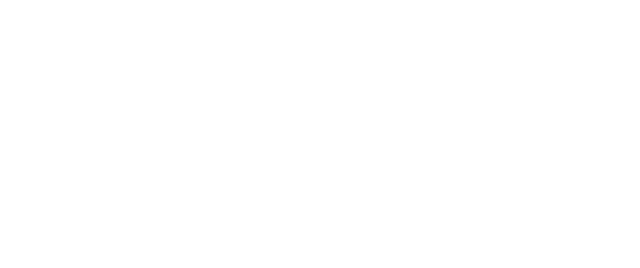
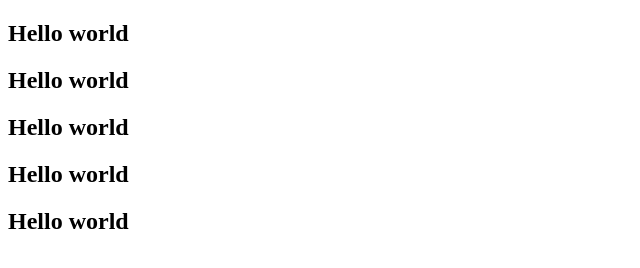
Before and after one commit to kadekriyan/amcc-belajar-git, a plain HTML site: page index.html in a window 1280 px wide. Shown: the whole page, without its empty margins (0-640 px from the left). Drawn offline with Linux system fonts and the light colour scheme.

Commit message:
feat: duplicate hello world

```diff
--- a/index.html
+++ b/index.html
@@ -6,6 +6,10 @@
     <title>Document</title>
 </head>
 <body>
-
+    <h2>Hello world</h2>
+    <h2>Hello world</h2>
+    <h2>Hello world</h2>
+    <h2>Hello world</h2>
+    <h2>Hello world</h2>
 </body>
 </html>
```
